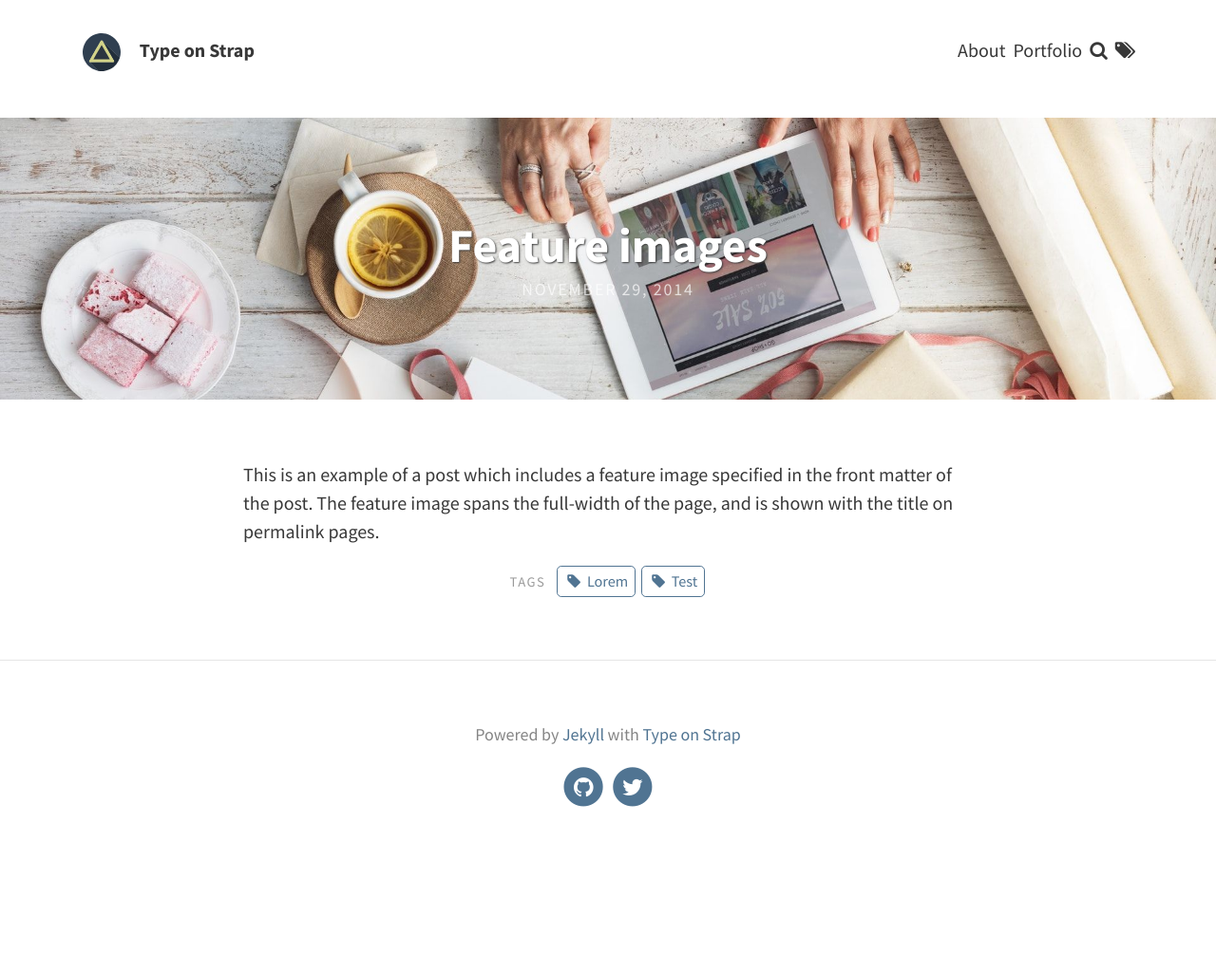
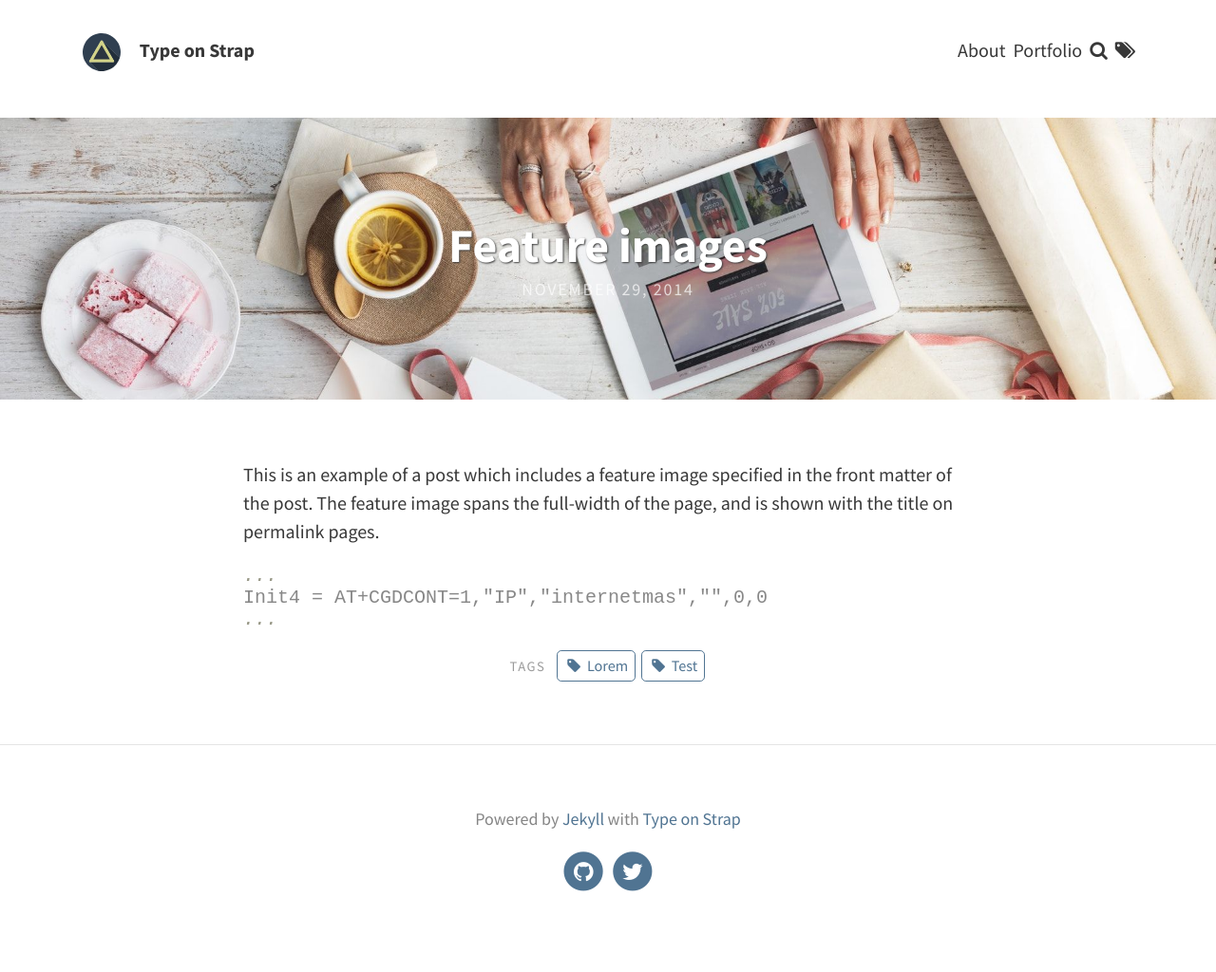
Before and after one commit to gmoon92/gmoon92.github.io, a Jekyll site: the page built from _posts/2014-11-29-feature-images.md, in a window 1280 px wide. Shown: the whole page at 95% size. Built offline with Jekyll 4.4.1, drawn with Linux system fonts in a browser that asks for light colours; before the commit the page ends 935 px from its top, so only the background shows below that.

Commit message:
fixing #31

```diff
--- a/_layouts/search.html
+++ b/_layouts/search.html
@@ -25,7 +25,7 @@ layout: page
                           "tags"     : "{{ post.tags | join: ', ' | prepend: " " }}",
                           "url"      : "{{ site.baseurl }}{{ post.url }}",
                           "date"     : "{{ post.date | date: "%B %-d, %Y" }}",
-                          "content"  : "{{ post.content | strip_html | strip_newlines }}"
+                          "content"  : "{{ post.content | strip_html | strip_newlines | replace: '"', '\\"' }}"
                         } {% unless forloop.last %},{% endunless %}
                      {% endfor %},
                      {% for page in site.portfolio %}
@@ -36,7 +36,7 @@ layout: page
                             "tags"     : "{{ page.tags | join: ', ' | prepend: " " }}",
                             "url"      : "{{ site.baseurl }}{{ page.url }}",
                             "date"     : "{{ page.date | date: "%B %-d, %Y" }}",
-                            "content"  : "{{ page.content | strip_html | strip_newlines }}"
+                            "content"  : "{{ page.content | strip_html | strip_newlines | replace: '"', '\\"' }}"
                          {% endif %}
                        } {% unless forloop.last %},{% endunless %}
                      {% endfor %}
--- a/_posts/2014-11-29-feature-images.md
+++ b/_posts/2014-11-29-feature-images.md
@@ -6,3 +6,9 @@ thumbnail: "assets/img/thumbnails/desk-messy.jpeg"
 tags: [Test, Lorem]
 ---
 This is an example of a post which includes a feature image specified in the front matter of the post. The feature image spans the full-width of the page, and is shown with the title on permalink pages.
+
+{% highlight terminal %}
+...
+Init4 = AT+CGDCONT=1,"IP","internetmas","",0,0
+...
+{% endhighlight %}
```
Also changed, not shown: pages/about.md (line endings or trailing spaces).
